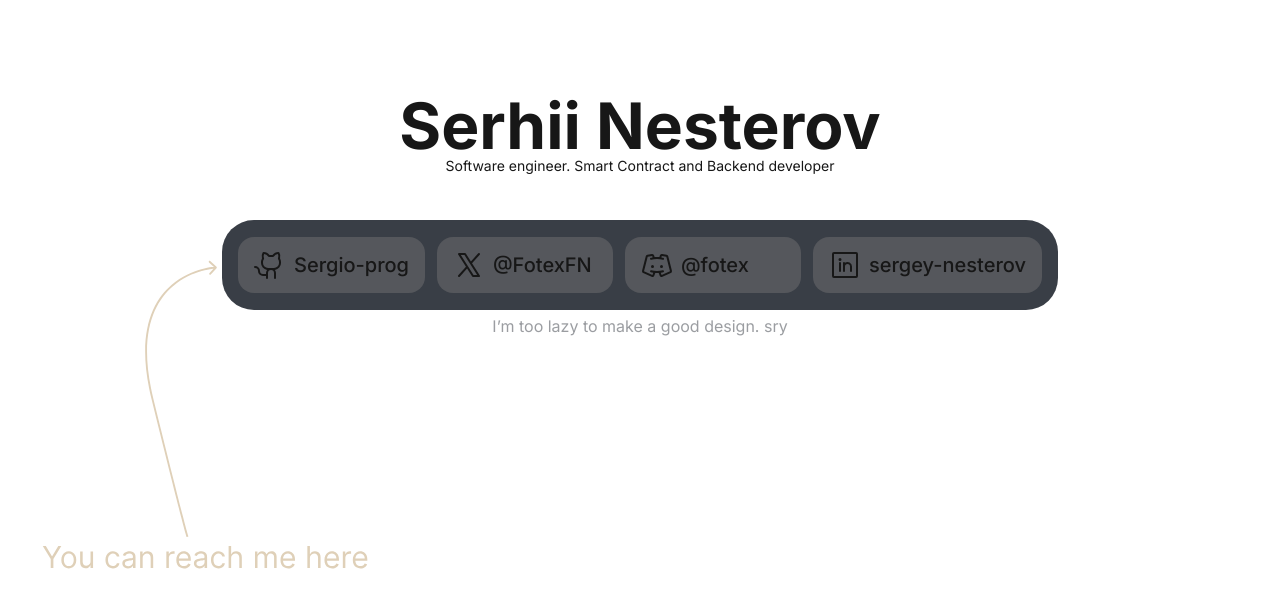
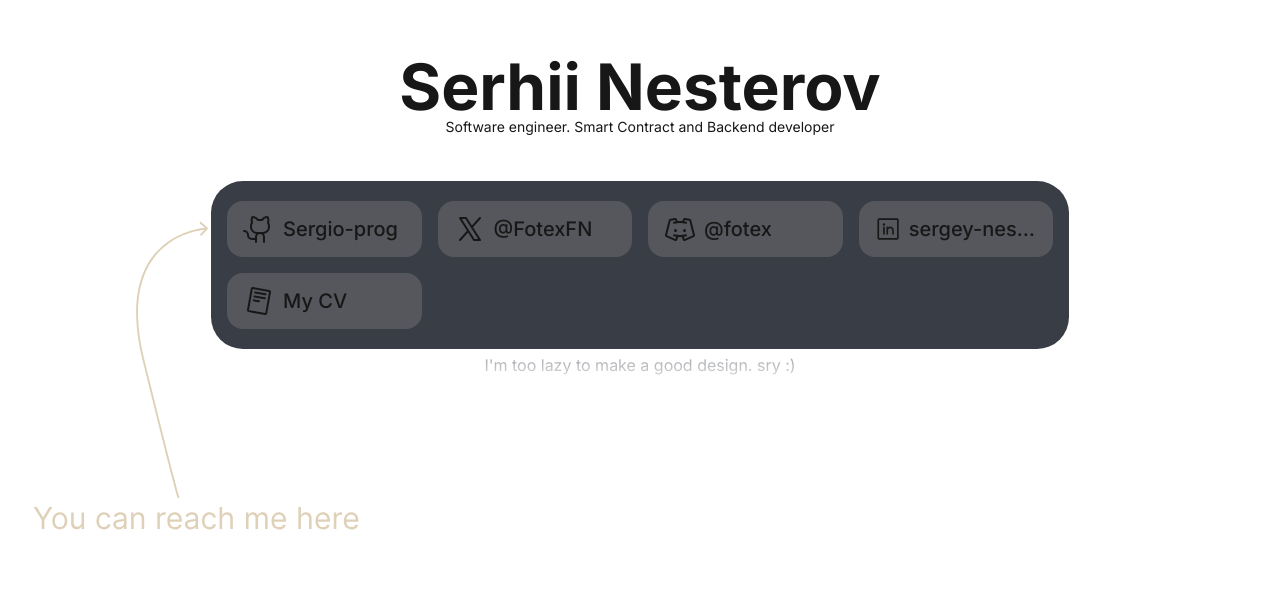
Before and after one commit to Sergio-prog/serhiifotex.dev, a Next.js app: page / in a window 1280 px wide. Shown: the part 121-728 px from the top of the page. Built offline with nearby package versions, Linux system fonts and the light colour scheme.

Commit message:
feat: add analytics and fix grid in main frame

```diff
--- a/app/components/LinkButton.tsx
+++ b/app/components/LinkButton.tsx
@@ -13,7 +13,15 @@ interface LinkButtonProps extends PropsWithChildren {
   tooltip: string;
 }
 
-export default function LinkButton({ children, text, className, link, tooltip, isCopiable, durationCopiableMs=1000 }: LinkButtonProps) {
+export default function LinkButton({
+  children,
+  text,
+  className,
+  link,
+  tooltip,
+  isCopiable,
+  durationCopiableMs = 1000,
+}: LinkButtonProps) {
   const [copied, setCopied] = useState(false);
 
   const handleCopyClick = async () => {
@@ -29,26 +37,35 @@ export default function LinkButton({ children, text, className, link, tooltip, i
 
   const redirect = () => {
     window.open(link, "_blank", "noreferrer noopener");
-  }
+  };
 
   return (
     <>
-    <Tooltip id="link-button" opacity="50%" noArrow
-      style={{paddingLeft: "12px", paddingRight: "12px", borderRadius: "6px"}} />
+      <Tooltip
+        id="link-button"
+        opacity="50%"
+        noArrow
+        style={{ paddingLeft: "12px", paddingRight: "12px", borderRadius: "6px" }}
+      />
       <div
-        className={classNames("lg:min-w-[176px] w-fit min-w-[150px] h-[56px] lg:py-3 py-2 lg:px-4 px-3 bg-[#EFE4D326] rounded-2xl",
+        // IMPORTANT: w-full + min-w-0 allow the button to fill the grid cell and let inner text truncate.
+        className={classNames(
+          "w-full min-w-0 h-[56px] lg:py-3 py-2 lg:px-4 px-3 bg-[#EFE4D326] rounded-2xl",
           "hover:ring-2 hover:cursor-pointer hover:ring-[#EFE4D340] hover:scale-[101.8%]",
-          "transition-transform ease-in-out duration-200 flex items-center", className)}
+          "transition-transform ease-in-out duration-200 flex items-center",
+          className
+        )}
         onClick={isCopiable ? handleCopyClick : redirect}
         data-tooltip-id="link-button"
         data-tooltip-content={copied ? "Copied!" : tooltip}
         data-tooltip-place="top"
       >
-        <div className="flex gap-2 items-center">
+        <div className="flex gap-2 items-center min-w-0">
           {children}
-          <p className="lg:text-xl text-md font-medium leading-normal">{text}</p>
+          {/* truncate prevents wrapping; parent has overflow-hidden and min-w-0 so it works */}
+          <p className="lg:text-xl text-md font-medium leading-normal truncate">{text}</p>
         </div>
       </div>
     </>
-  )
+  );
 }
--- a/app/layout.tsx
+++ b/app/layout.tsx
@@ -2,6 +2,7 @@ import type { Metadata } from "next";
 import { Inter } from "next/font/google";
 import "./globals.css";
 import 'react-tooltip/dist/react-tooltip.css'
+import { Analytics } from "@vercel/analytics/next";
 
 const inter = Inter({
   variable: "--font-inter",
@@ -25,6 +26,7 @@ export default function RootLayout({
         className={`antialiased`}
       >
         {children}
+        <Analytics />
       </body>
     </html>
   );
--- a/app/page.tsx
+++ b/app/page.tsx
@@ -1,14 +1,20 @@
-"use client"
+"use client";
 
 import Image from "next/image";
 import LinkButton from "./components/LinkButton";
-import { DiscordLogoIcon, GithubLogoIcon, LinkedinLogoIcon, XLogoIcon } from "@phosphor-icons/react/dist/ssr";
+import {
+  DiscordLogoIcon,
+  GithubLogoIcon,
+  LinkedinLogoIcon,
+  ReadCvLogoIcon,
+  XLogoIcon,
+} from "@phosphor-icons/react/dist/ssr";
 
 export default function Home() {
   return (
     <div className="relative w-screen h-screen">
       <div className="absolute left-1/2 top-1/2 transform -translate-x-1/2 -translate-y-1/2">
-        <div className="relative lg:w-[868px] w-screen px-4 text-center">
+        <div className="relative lg:w-[890px] w-screen px-4 text-center">
           <h1 className="lg:text-[64px] md:text-[48px] text-[36px] font-bold absolute -top-[142px] w-full left-1/2 transform -translate-x-1/2">
             Serhii Nesterov
           </h1>
@@ -16,24 +22,70 @@ export default function Home() {
             Software engineer. Smart Contract and Backend developer
           </h2>
 
-          <div className="bg-[#393E46] w-full md:h-[90px] max-md:min-h-[180px] max-md:h-fit relative rounded-4xl text-left px-4 py-2.5 items-center max-md:justify-center
-            lg:gap-x-3 gap-x-2 gap-y-4 flex max-md:flex-wrap">
-            <Image src="/image/reach-me-here.svg" alt="Reach me here" height={346} width={326} className="absolute right-[690px] top-[40px] lg:block hidden" />
-            <LinkButton text="Sergio-prog" link="https://github.com/Sergio-prog" tooltip="Github">
-              <GithubLogoIcon className="lg:size-8 size-7" />
+          <div
+            className="bg-[#393E46] w-full md:min-h-[90px] max-md:min-h-[180px] max-md:h-fit relative rounded-4xl text-left lg:px-4 px-6 py-5
+            grid grid-cols-1 sm:grid-cols-2 md:grid-cols-4 gap-4 items-center"
+          >
+            <Image
+              src="/image/reach-me-here.svg"
+              alt="Reach me here"
+              height={346}
+              width={326}
+              className="absolute right-[710px] top-[40px] xl:block hidden pointer-events-none"
+            />
+            <LinkButton
+              className="justify-center md:justify-start"
+              text="Sergio-prog"
+              link="https://github.com/Sergio-prog"
+              tooltip="Github"
+            >
+              <GithubLogoIcon className="w-7 h-7 lg:w-8 lg:h-8" />
             </LinkButton>
-            <LinkButton text="@FotexFN" link="https://x.com/FotexFN" tooltip="Twitter">
-              <XLogoIcon size={32} className="lg:size-8 size-7" />
+
+            <LinkButton
+              className="justify-center md:justify-start"
+              text="@FotexFN"
+              link="https://x.com/FotexFN"
+              tooltip="Twitter"
+            >
+              <XLogoIcon className="w-7 h-7 lg:w-8 lg:h-8" />
             </LinkButton>
-            <LinkButton text="@fotex" link="@fotex" isCopiable tooltip="Discord username">
-              <DiscordLogoIcon size={32} className="lg:size-8 size-7" />
+
+            <LinkButton
+              className="justify-center md:justify-start"
+              text="@fotex"
+              link="@fotex"
+              isCopiable
+              tooltip="Discord username"
+            >
+              <DiscordLogoIcon className="w-7 h-7 lg:w-8 lg:h-8" />
             </LinkButton>
-            <LinkButton text="sergey-nesterov" link="https://www.linkedin.com/in/sergey-nesterov/" tooltip="Linkedin">
-              <LinkedinLogoIcon size={32} className="lg:size-8 size-7" />
+
+            <LinkButton
+              className="justify-center md:justify-start"
+              text="sergey-nesterov"
+              link="https://www.linkedin.com/in/sergey-nesterov/"
+              tooltip="Linkedin"
+            >
+              <LinkedinLogoIcon className="w-7 h-7 lg:w-8 lg:h-8" />
+            </LinkButton>
+
+            <LinkButton
+              className="justify-center md:justify-start"
+              text="My CV"
+              link="/cv.pdf/"
+              tooltip="Curriculum vitae"
+            >
+              <ReadCvLogoIcon className="w-7 h-7 lg:w-8 lg:h-8" />
             </LinkButton>
           </div>
           <div className="relative mt-1">
-            <p className="text-[#393E46] opacity-50">I’m too lazy to make a good design. sry</p>
+            <p
+              className="text-transparent bg-clip-text bg-gradient-to-b from-[#393E46]/50
+             to-[#393E46]/20 [-webkit-background-clip:text] [-webkit-text-fill-color:transparent]"
+            >
+              I'm too lazy to make a good design. sry {":)"}
+            </p>
           </div>
         </div>
       </div>
--- a/package.json
+++ b/package.json
@@ -10,6 +10,7 @@
   },
   "dependencies": {
     "@phosphor-icons/react": "^2.1.10",
+    "@vercel/analytics": "^1.5.0",
     "lucide-react": "^0.539.0",
     "next": "15.4.6",
     "react": "19.1.0",
```
Also changed, not shown: 2 other files (tests, documents, lock files or other folders).
